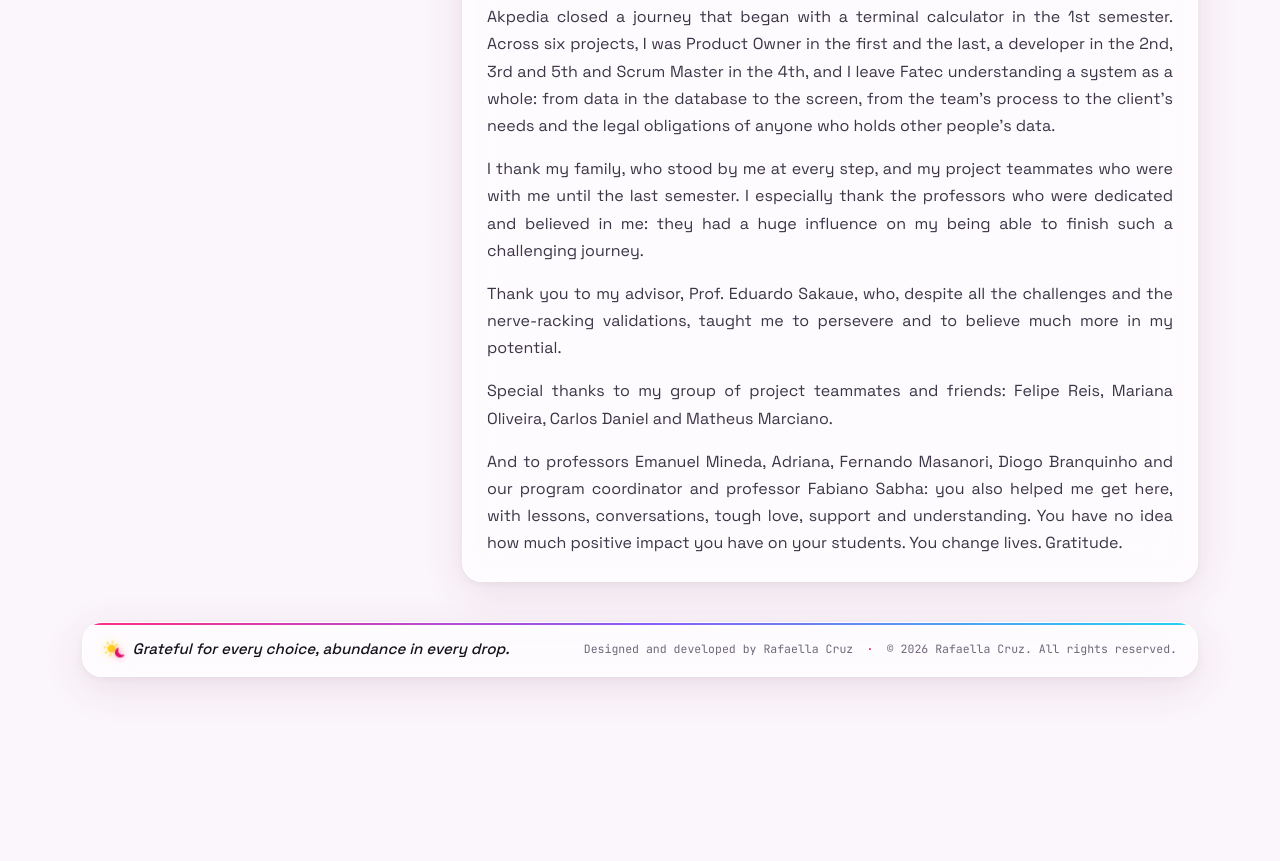
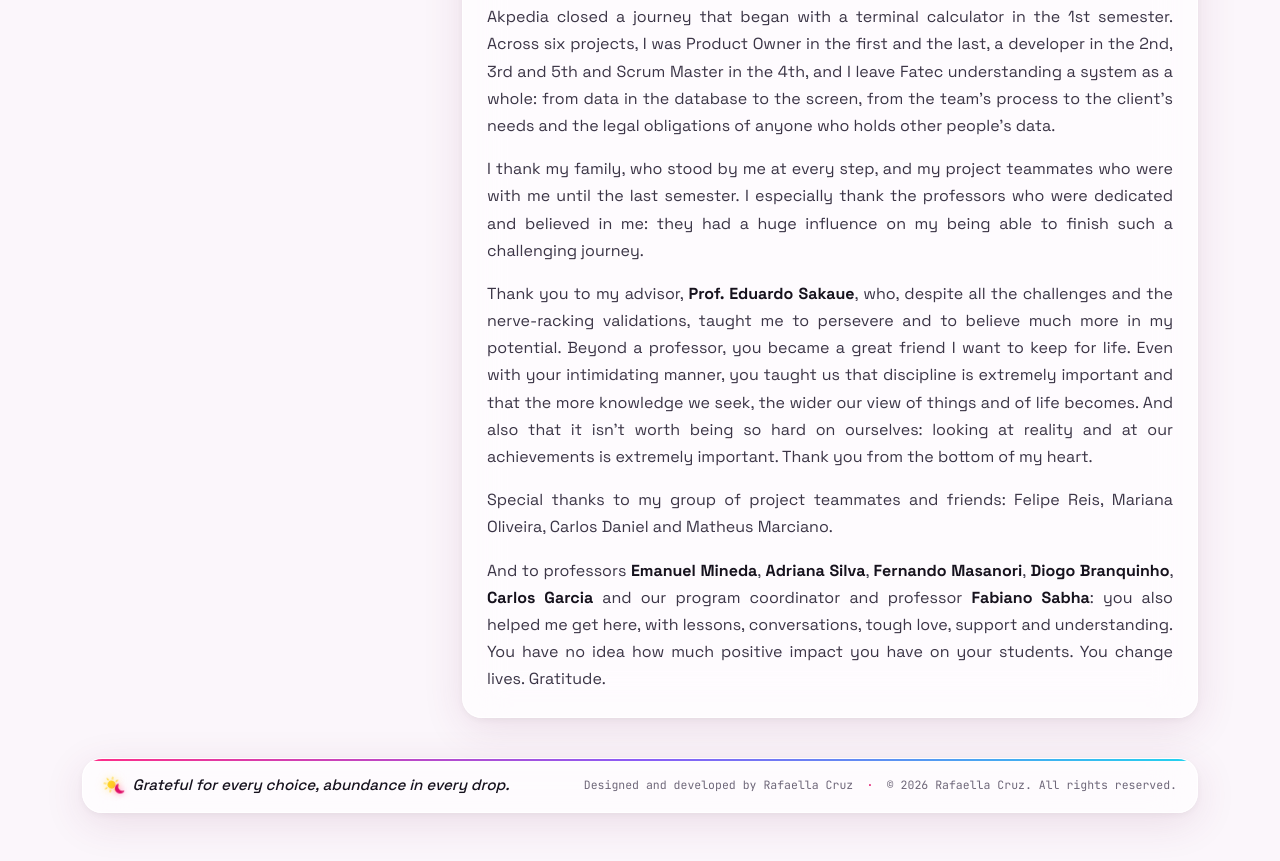
Before and after one commit to arafaellacruz/arafaellacruz.github.io, a plain HTML site: page index.html in a window 1280 px wide. Shown: the part 4430-5291 px from the top of the page. Before the commit the page ends 5155 px from the top, so only its background shows below. Drawn offline with nearby package versions, Linux system fonts and the light colour scheme.

Commit message:
feat: expanding acknowledgments to professors

```diff
--- a/i18n.js
+++ b/i18n.js
@@ -298,9 +298,9 @@ window.I18N_EN = {
  "t419": "Organization",
  "t420": "<strong>Organization:</strong> I structured the README with the epics, the delivery schedule and the Product Backlog organized by priority, sprint and user role, which served as the team's reference throughout the semester.",
  "t421": "I thank my family, who stood by me at every step, and my project teammates who were with me until the last semester. I especially thank the professors who were dedicated and believed in me: they had a huge influence on my being able to finish such a challenging journey.",
- "t422": "Thank you to my advisor, Prof. Eduardo Sakaue, who, despite all the challenges and the nerve-racking validations, taught me to persevere and to believe much more in my potential.",
+ "t422": "Thank you to my advisor, <strong>Prof. Eduardo Sakaue</strong>, who, despite all the challenges and the nerve-racking validations, taught me to persevere and to believe much more in my potential. Beyond a professor, you became a great friend I want to keep for life. Even with your intimidating manner, you taught us that discipline is extremely important and that the more knowledge we seek, the wider our view of things and of life becomes. And also that it isn't worth being so hard on ourselves: looking at reality and at our achievements is extremely important. Thank you from the bottom of my heart.",
  "t423": "fatec sjc · 2026",
  "t424": "Akpedia closed a journey that began with a terminal calculator in the 1st semester. Across six projects, I was Product Owner in the first and the last, a developer in the 2nd, 3rd and 5th and Scrum Master in the 4th, and I leave Fatec understanding a system as a whole: from data in the database to the screen, from the team's process to the client's needs and the legal obligations of anyone who holds other people's data.",
  "t425": "Special thanks to my group of project teammates and friends: Felipe Reis, Mariana Oliveira, Carlos Daniel and Matheus Marciano.",
- "t426": "And to professors Emanuel Mineda, Adriana, Fernando Masanori, Diogo Branquinho and our program coordinator and professor Fabiano Sabha: you also helped me get here, with lessons, conversations, tough love, support and understanding. You have no idea how much positive impact you have on your students. You change lives. Gratitude."
+ "t426": "And to professors <strong>Emanuel Mineda</strong>, <strong>Adriana Silva</strong>, <strong>Fernando Masanori</strong>, <strong>Diogo Branquinho</strong>, <strong>Carlos Garcia</strong> and our program coordinator and professor <strong>Fabiano Sabha</strong>: you also helped me get here, with lessons, conversations, tough love, support and understanding. You have no idea how much positive impact you have on your students. You change lives. Gratitude."
 };
--- a/index.html
+++ b/index.html
@@ -870,9 +870,9 @@
           <div class="contribution-text">
             <p data-i18n="t424">O Akpedia fechou uma trajetória que começou com uma calculadora em terminal no 1º semestre. Ao longo de seis projetos, fui Product Owner no primeiro e no último, desenvolvedora no 2º, 3º e 5º e Scrum Master no 4º, e saio da Fatec entendendo um sistema por inteiro: do dado no banco à tela, do processo do time à necessidade do cliente e às obrigações legais de quem guarda dados de outras pessoas.</p>
             <p data-i18n="t421">Agradeço à minha família, que esteve comigo em cada etapa, e aos amigos de projeto que me acompanharam até o último semestre. Agradeço especialmente aos professores que se dedicaram e acreditaram em mim: eles tiveram grande influência para que eu conseguisse concluir essa jornada tão desafiadora.</p>
-            <p data-i18n="t422">Obrigada ao meu orientador, Prof. Eduardo Sakaue, que, mesmo com todos os desafios e as validações desesperadoras, me ensinou a persistir e a acreditar muito mais no meu potencial.</p>
+            <p data-i18n="t422">Obrigada ao meu orientador, <strong>Prof. Eduardo Sakaue</strong>, que, mesmo com todos os desafios e as validações desesperadoras, me ensinou a persistir e a acreditar muito mais no meu potencial. Você se tornou, além de um professor, um grande amigo que quero levar para a vida toda. Mesmo com seu jeito assustador, você nos ensinou que a disciplina é extremamente importante e que, quanto mais buscamos conhecimento, mais a nossa visão se abre para as coisas e para a vida. E também que não vale a pena se cobrar tanto: olhar para a realidade e para as nossas conquistas é extremamente importante. Obrigada de coração.</p>
             <p data-i18n="t425">Um agradecimento especial ao meu grupo de colegas de projeto e amigos: Felipe Reis, Mariana Oliveira, Carlos Daniel e Matheus Marciano.</p>
-            <p data-i18n="t426">E aos professores Emanuel Mineda, Adriana, Fernando Masanori, Diogo Branquinho e ao nosso coordenador e professor Fabiano Sabha: vocês também me ajudaram a chegar até aqui, com ensinamentos, conversas, puxões de orelha, acolhimento e compreensão. Vocês não sabem o impacto positivo que têm sobre os alunos. Vocês mudam vidas. Gratidão.</p>
+            <p data-i18n="t426">E aos professores <strong>Emanuel Mineda</strong>, <strong>Adriana Silva</strong>, <strong>Fernando Masanori</strong>, <strong>Diogo Branquinho</strong>, <strong>Carlos Garcia</strong> e ao nosso coordenador e professor <strong>Fabiano Sabha</strong>: vocês também me ajudaram a chegar até aqui, com ensinamentos, conversas, puxões de orelha, acolhimento e compreensão. Vocês não sabem o impacto positivo que têm sobre os alunos. Vocês mudam vidas. Gratidão.</p>
           </div>
         </div>
       </div>
```
